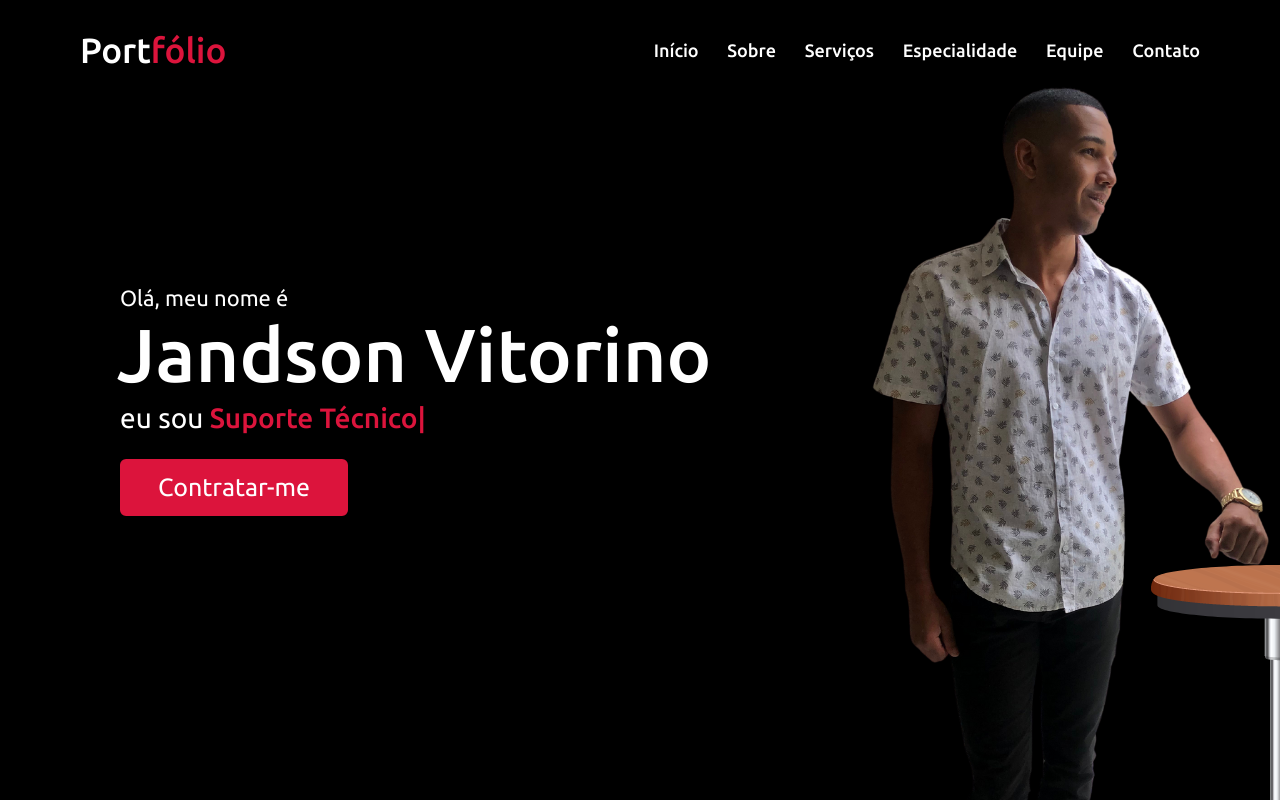
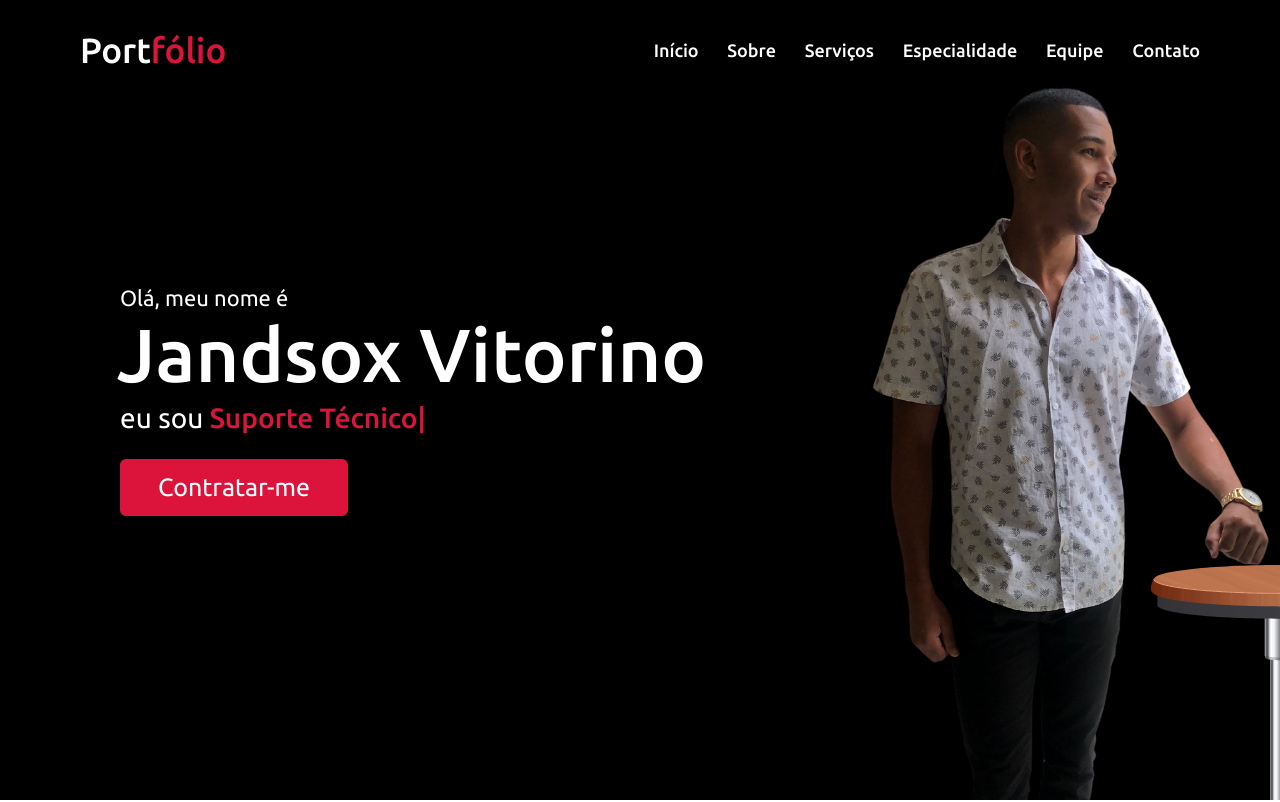
Before and after one commit to jandsonrj/jandev, a plain HTML site: page index.html in a window 1280 px wide. Shown: the top 802 px of the page. Drawn offline with nearby package versions, Linux system fonts and the light colour scheme.

Commit message:
Update index.html

```diff
--- a/index.html
+++ b/index.html
@@ -4,7 +4,7 @@
     <meta charset="UTF-8">
     <meta http-equiv="X-UA-Compatible" content="IE=edge">
     <meta name="viewport" content="width=device-width, initial-scale=1.0">
-    <title>Portfólio  | JANDex</title>
+    <title>Portfólio  | JANDev</title>
 
     <link rel="stylesheet" href="style.css">
 </head>
@@ -34,7 +34,7 @@
           <div class="max-width">
               <div class="home-content">
                 <div class="text-1">Olá, meu nome é</div>
-                <div class="text-2">Jandson Vitorino</div>
+                <div class="text-2">Jandsox Vitorino</div>
                 <div class="text-3">eu sou <span class="typing"></span></div>
                 <a href="#contact">Contratar-me</a>
             </div>
```
